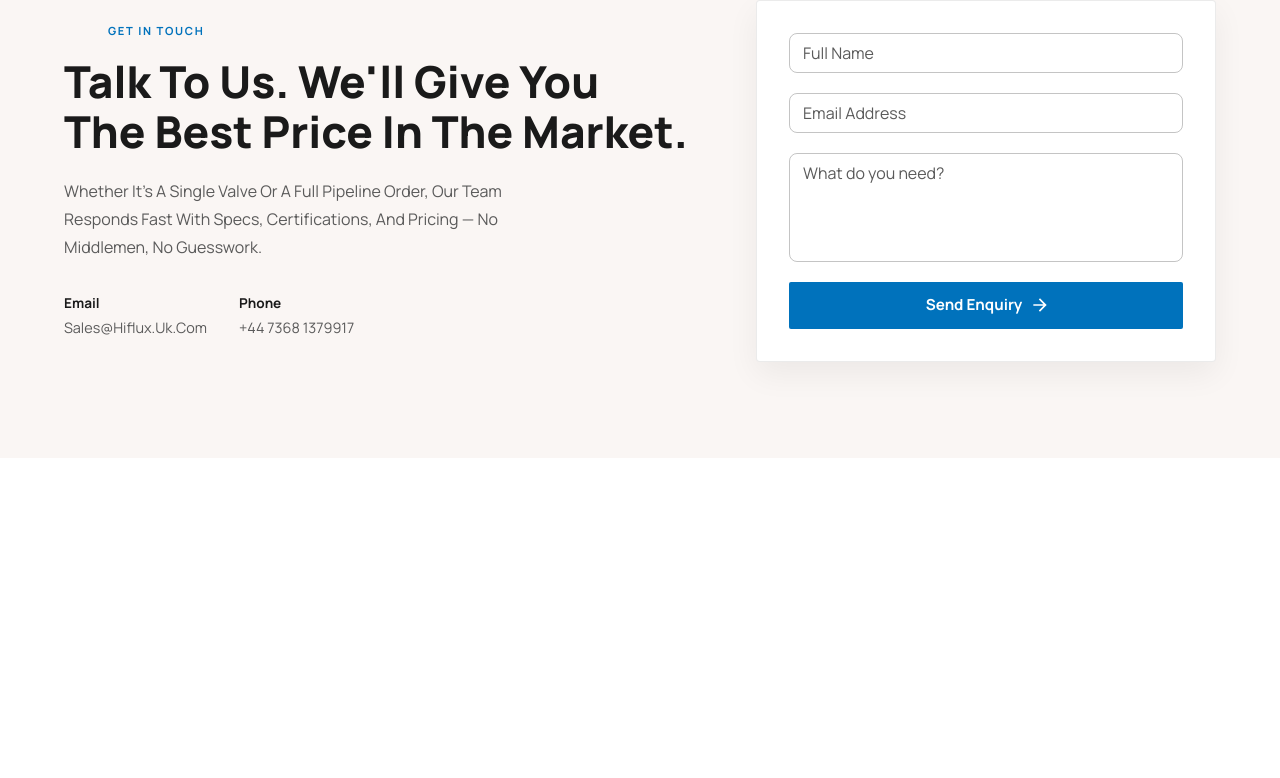
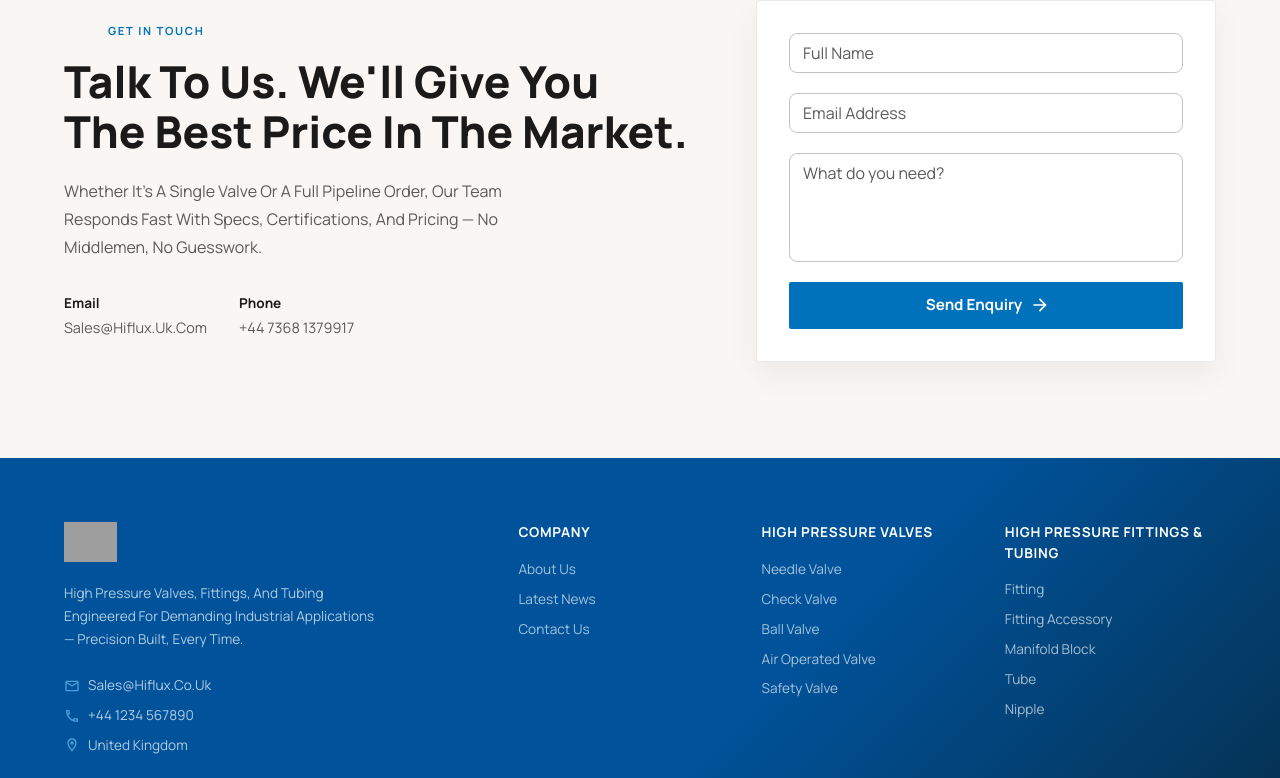
Before and after one commit to Lazare-Panam/hiflux-frontend, a Next.js app: page / in a window 1280 px wide. Shown: the part 3487-4265 px from the top of the page. Before the commit the page ends 3945 px from the top, so only its background shows below. Built offline with nearby package versions, Linux system fonts and the light colour scheme; grey boxes are pictures that could not be loaded; what @mui/material-nextjs would draw is missing.

Commit message:
feat:footer

```diff
--- /dev/null
+++ b/src/app/Common/Footer.tsx
@@ -0,0 +1,257 @@
+"use client";
+
+import { Box, Typography, IconButton, useTheme } from "@mui/material";
+import Image from "next/image";
+import Link from "next/link";
+import FacebookIcon from "@mui/icons-material/Facebook";
+import LinkedInIcon from "@mui/icons-material/LinkedIn";
+import XIcon from "@mui/icons-material/X";
+import EmailOutlinedIcon from "@mui/icons-material/EmailOutlined";
+import PhoneOutlinedIcon from "@mui/icons-material/PhoneOutlined";
+import LocationOnOutlinedIcon from "@mui/icons-material/LocationOnOutlined";
+
+const FOOTER_COLUMNS = [
+  {
+    heading: "Company",
+    links: [
+      { label: "About Us", href: "#" },
+      { label: "Latest News", href: "/news" },
+      { label: "Contact Us", href: "#" },
+    ],
+  },
+  {
+    heading: "High Pressure Valves",
+    links: [
+      {
+        label: "Needle Valve",
+        href: "/products/high-pressure-valves/ndl-ultra-100k",
+      },
+      {
+        label: "Check Valve",
+        href: "/products/high-pressure-valves/chk-ultra-100k",
+      },
+      {
+        label: "Ball Valve",
+        href: "/products/high-pressure-valves/ball-med-20k",
+      },
+      {
+        label: "Air Operated Valve",
+        href: "/products/high-pressure-valves/aov-nc-60k",
+      },
+      {
+        label: "Safety Valve",
+        href: "/products/high-pressure-valves/saf-rel-factory-60k",
+      },
+    ],
+  },
+  {
+    heading: "High Pressure Fittings & Tubing",
+    links: [
+      {
+        label: "Fitting",
+        href: "/products/high-pressure-fittings/fit-ultra-150k",
+      },
+      {
+        label: "Fitting Accessory",
+        href: "/products/high-pressure-fittings/acc-ultra-150k",
+      },
+      {
+        label: "Manifold Block",
+        href: "/products/high-pressure-fittings/mfb-high-60k",
+      },
+      { label: "Tube", href: "/products/high-pressure-tubing/tube-ultra-100k" },
+      {
+        label: "Nipple",
+        href: "/products/high-pressure-tubing/nip-ultra-100k",
+      },
+    ],
+  },
+];
+
+export default function Footer() {
+  const theme = useTheme();
+
+  return (
+    <Box
+      component="footer"
+      sx={{
+        background: `linear-gradient(135deg, ${theme.palette.primary.dark} 0%, #00539B 55%, #062940 100%)`,
+        color: "rgba(255,255,255,0.7)",
+      }}
+    >
+      <Box
+        sx={{
+          maxWidth: "1280px",
+          mx: "auto",
+          px: { xs: 3, md: 8 },
+          py: { xs: 6, md: 8 },
+          display: "grid",
+          gridTemplateColumns: { xs: "1fr", md: "2fr 1fr 1fr 1fr" },
+          gap: { xs: 5, md: 4 },
+        }}
+      >
+        {/* brand + contact */}
+        <Box>
+          <Box
+            sx={{ display: "flex", alignItems: "center", gap: 1.5, mb: 2.5 }}
+          >
+            <Box sx={{ position: "relative", width: 120, height: 40 }}>
+              <Image
+                src="https://pblol2.blob.core.windows.net/valvenok-images/products/hiflux/logo.png"
+                alt="Hiflux logo"
+                fill
+                style={{ objectFit: "contain", objectPosition: "left" }}
+                sizes="120px"
+              />
+            </Box>
+          </Box>
+
+          <Typography
+            sx={{ fontSize: "0.85rem", lineHeight: 1.7, mb: 3, maxWidth: 320 }}
+          >
+            High pressure valves, fittings, and tubing engineered for demanding
+            industrial applications — precision built, every time.
+          </Typography>
+
+          <Box sx={{ display: "flex", flexDirection: "column", gap: 1.2 }}>
+            <Box sx={{ display: "flex", alignItems: "center", gap: 1 }}>
+              <EmailOutlinedIcon
+                sx={{ fontSize: 16, color: "primary.light" }}
+              />
+              <Typography sx={{ fontSize: "0.85rem" }}>
+                sales@hiflux.co.uk
+              </Typography>
+            </Box>
+            <Box sx={{ display: "flex", alignItems: "center", gap: 1 }}>
+              <PhoneOutlinedIcon
+                sx={{ fontSize: 16, color: "primary.light" }}
+              />
+              <Typography sx={{ fontSize: "0.85rem" }}>
+                +44 1234 567890
+              </Typography>
+            </Box>
+            <Box sx={{ display: "flex", alignItems: "flex-start", gap: 1 }}>
+              <LocationOnOutlinedIcon
+                sx={{ fontSize: 16, color: "primary.light", mt: 0.2 }}
+              />
+              <Typography sx={{ fontSize: "0.85rem" }}>
+                United Kingdom
+              </Typography>
+            </Box>
+          </Box>
+
+          <Box
+            component="a"
+            href="https://ukhea.co.uk/"
+            target="_blank"
+            rel="noopener noreferrer"
+            aria-label="HEA"
+            sx={{ display: "inline-flex", alignItems: "center", mt: 3 }}
+          >
+            <Image
+              src="https://cdn.jsdelivr.net/gh/Lazare-Panam/panam-images@main/certificates/HEA_SumbolAsset-13%20(1).png"
+              alt="HEA"
+              width={38}
+              height={38}
+              style={{ objectFit: "contain", height: 38, width: "auto" }}
+            />
+          </Box>
+        </Box>
+
+        {/* link columns */}
+        {FOOTER_COLUMNS.map((col) => (
+          <Box key={col.heading}>
+            <Typography
+              sx={{
+                color: "#fff",
+                fontWeight: 700,
+                fontSize: "0.85rem",
+                letterSpacing: "0.05em",
+                textTransform: "uppercase",
+                mb: 2,
+              }}
+            >
+              {col.heading}
+            </Typography>
+            <Box sx={{ display: "flex", flexDirection: "column", gap: 1.2 }}>
+              {col.links.map((link) => (
+                <Typography
+                  key={link.label}
+                  component={Link}
+                  href={link.href}
+                  sx={{
+                    fontSize: "0.85rem",
+                    color: "rgba(255,255,255,0.65)",
+                    textDecoration: "none",
+                    "&:hover": { color: "primary.light" },
+                  }}
+                >
+                  {link.label}
+                </Typography>
+              ))}
+            </Box>
+          </Box>
+        ))}
+      </Box>
+
+      {/* bottom bar */}
+      <Box sx={{ borderTop: "1px solid rgba(255,255,255,0.1)" }}>
+        <Box
+          sx={{
+            maxWidth: "1280px",
+            mx: "auto",
+            px: { xs: 3, md: 8 },
+            py: 3,
+            display: "flex",
+            flexDirection: { xs: "column", sm: "row" },
+            alignItems: "center",
+            justifyContent: "space-between",
+            gap: 2,
+          }}
+        >
+          <Typography
+            sx={{ fontSize: "0.8rem", color: "rgba(255,255,255,0.5)" }}
+          >
+            © {new Date().getFullYear()} Hiflux. All rights reserved.
+          </Typography>
+
+          <Box sx={{ display: "flex", gap: 1 }}>
+            <IconButton
+              component={Link}
+              href="#"
+              size="small"
+              sx={{
+                color: "rgba(255,255,255,0.6)",
+                "&:hover": { color: "primary.light" },
+              }}
+            >
+              <LinkedInIcon fontSize="small" />
+            </IconButton>
+            <IconButton
+              component={Link}
+              href="#"
+              size="small"
+              sx={{
+                color: "rgba(255,255,255,0.6)",
+                "&:hover": { color: "primary.light" },
+              }}
+            >
+              <FacebookIcon fontSize="small" />
+            </IconButton>
+            <IconButton
+              component={Link}
+              href="#"
+              size="small"
+              sx={{
+                color: "rgba(255,255,255,0.6)",
+                "&:hover": { color: "primary.light" },
+              }}
+            >
+              <XIcon fontSize="small" />
+            </IconButton>
+          </Box>
+        </Box>
+      </Box>
+    </Box>
+  );
+}
--- a/src/app/layout.tsx
+++ b/src/app/layout.tsx
@@ -4,6 +4,7 @@ import ThemeRegistry from "@/theme/ThemeRegistry";
 import QueryProvider from "@/theme/QueryProvider";
 import Navbar from "./Common/Navbar/Navbar";
 import Script from "next/script";
+import Footer from "./Common/Footer";
 
 const geistSans = Geist({
   variable: "--font-geist-sans",
@@ -61,6 +62,7 @@ export default function RootLayout({
     gtag('config', 'G-VES6DYGCYH');
   `}
             </Script>
+            <Footer />
           </ThemeRegistry>
         </QueryProvider>
       </body>
```
